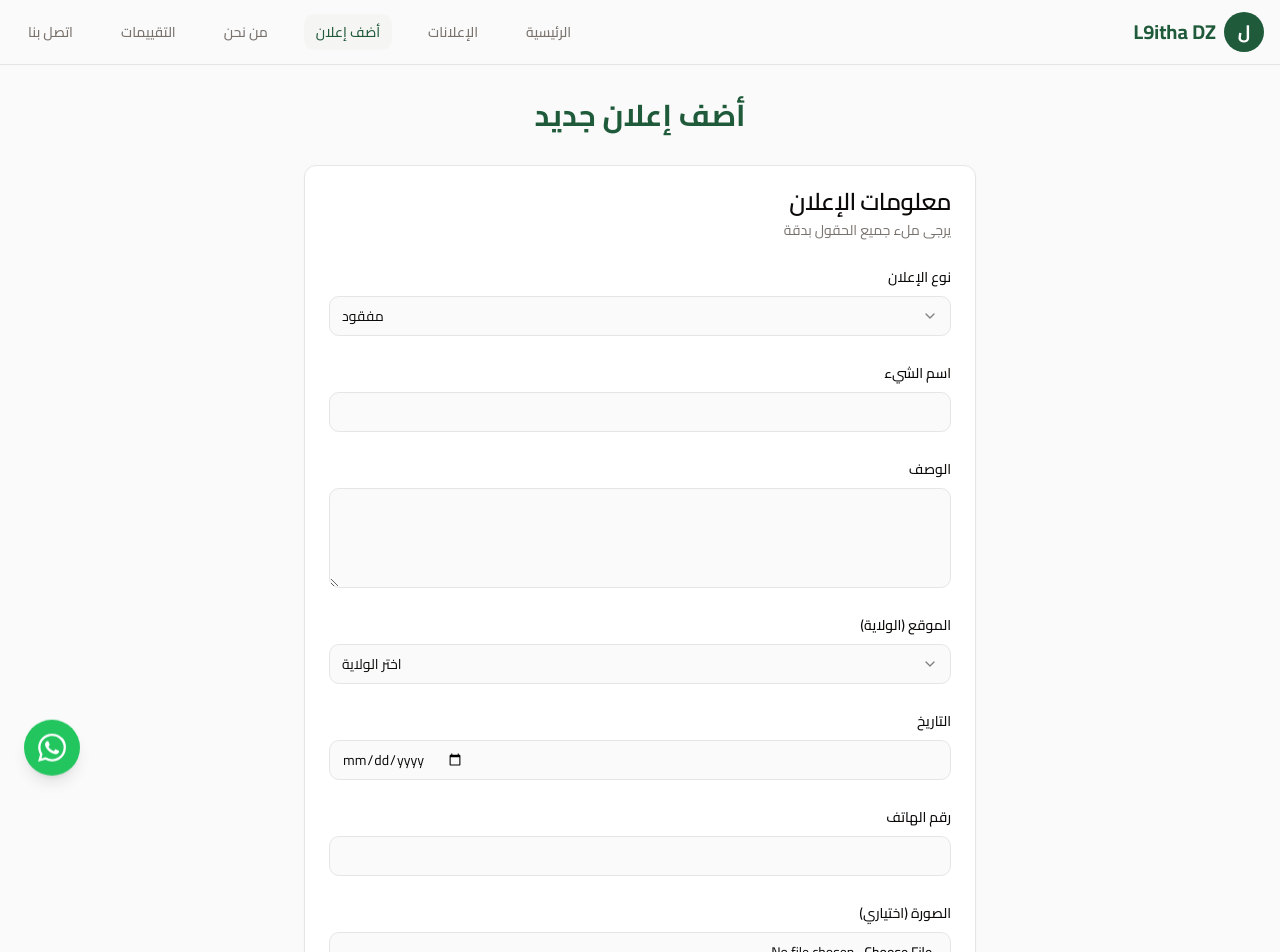
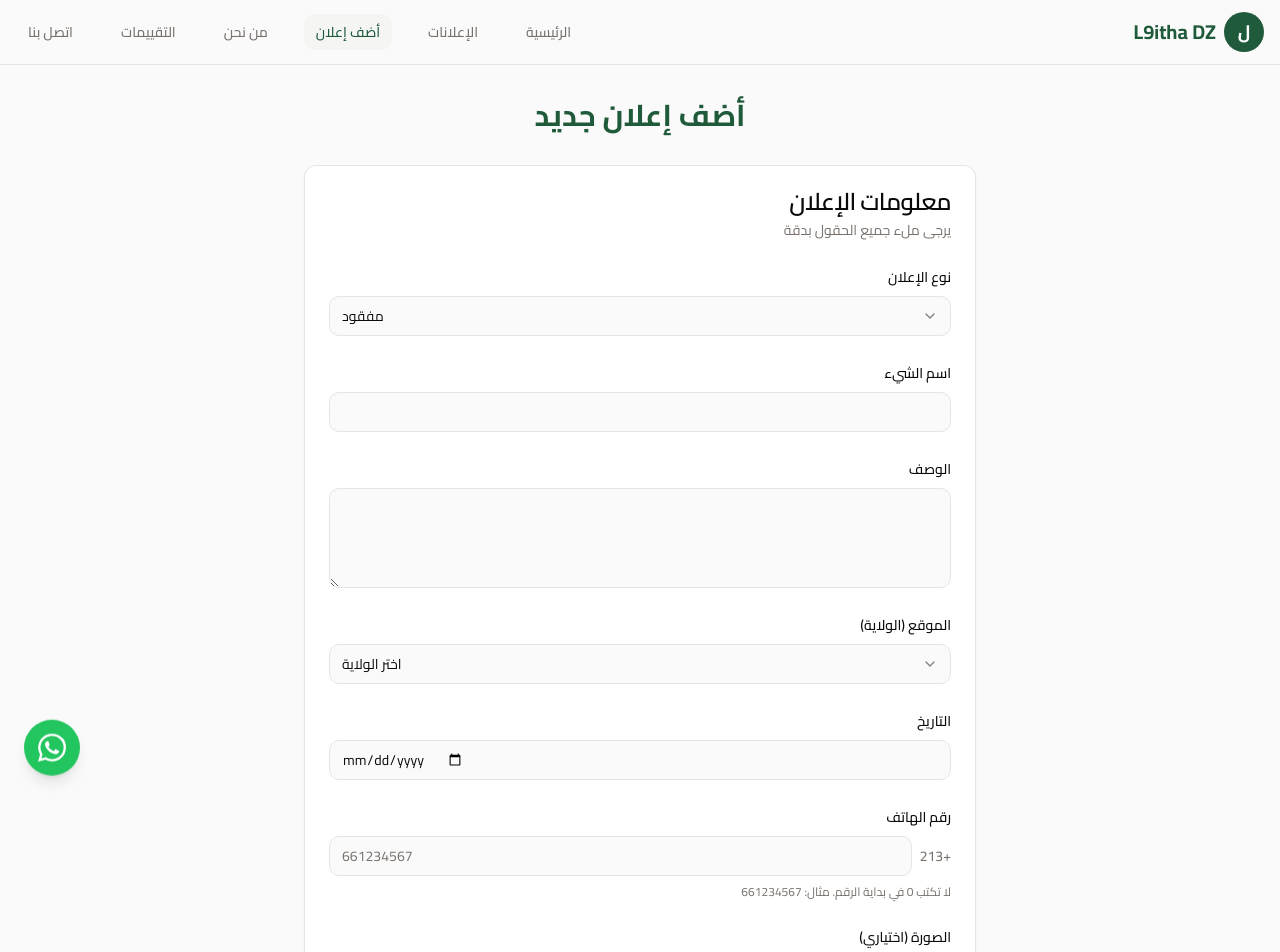
Before and after one commit to YOUNES54CDFVD/dz-finder, a React (Vite) app: page /submit in a window 1280 px wide. Shown: the top 952 px of the page. Built offline with nearby package versions, Linux system fonts and the light colour scheme.

Commit message:
Submit.tsx

```diff
--- a/src/pages/Submit.tsx
+++ b/src/pages/Submit.tsx
@@ -81,11 +81,16 @@ const Submit = () => {
       return;
     }
 
-    const phoneRegex = /^(\+213|0)[0-9]{9}$/;
-    if (!phoneRegex.test(contactNumber.replace(/\s/g, ""))) {
+    // ✅ تصحيح الرقم: تجاهل الصفر بعد +213
+    const cleaned = contactNumber.replace(/\D/g, "");
+    const correctedNumber = cleaned.startsWith("0") ? cleaned.slice(1) : cleaned;
+    const fullNumber = "+213" + correctedNumber;
+
+    const phoneRegex = /^\+213[5-7][0-9]{8}$/;
+    if (!phoneRegex.test(fullNumber)) {
       toast({
         title: "رقم غير صحيح",
-        description: "مثال: +213 555 123 456",
+        description: "مثال: +213661234567 أو 0661234567",
         variant: "destructive",
       });
       setIsSubmitting(false);
@@ -122,7 +127,7 @@ const Submit = () => {
       ad_type: type,
       location,
       date,
-      contact_numberer: contactNumber,
+      contact_numberer: fullNumber,
       image_url: imageUrl,
       status: "pending",
       created_at: new Date().toISOString(),
@@ -159,7 +164,9 @@ const Submit = () => {
       <Navigation />
       <div className="container mx-auto px-4 py-8">
         <div className="max-w-2xl mx-auto">
-          <h1 className="text-3xl font-bold text-center mb-8 text-primary">أضف إعلان جديد</h1>
+          <h1 className="text-3xl font-bold text-center mb-8 text-primary">
+            أضف إعلان جديد
+          </h1>
 
           <Card>
             <CardHeader>
@@ -171,7 +178,10 @@ const Submit = () => {
                 {/* النوع */}
                 <div className="space-y-2">
                   <Label>نوع الإعلان</Label>
-                  <Select value={formData.type} onValueChange={(v) => handleInputChange("type", v)}>
+                  <Select
+                    value={formData.type}
+                    onValueChange={(v) => handleInputChange("type", v)}
+                  >
                     <SelectTrigger>
                       <SelectValue placeholder="نوع الإعلان" />
                     </SelectTrigger>
@@ -185,7 +195,10 @@ const Submit = () => {
                 {/* الاسم */}
                 <div className="space-y-2">
                   <Label>اسم الشيء</Label>
-                  <Input value={formData.itemName} onChange={(e) => handleInputChange("itemName", e.target.value)} />
+                  <Input
+                    value={formData.itemName}
+                    onChange={(e) => handleInputChange("itemName", e.target.value)}
+                  />
                 </div>
 
                 {/* الوصف */}
@@ -201,13 +214,18 @@ const Submit = () => {
                 {/* الولاية */}
                 <div className="space-y-2">
                   <Label>الموقع (الولاية)</Label>
-                  <Select value={formData.location} onValueChange={(v) => handleInputChange("location", v)}>
+                  <Select
+                    value={formData.location}
+                    onValueChange={(v) => handleInputChange("location", v)}
+                  >
                     <SelectTrigger>
                       <SelectValue placeholder="اختر الولاية" />
                     </SelectTrigger>
                     <SelectContent>
                       {wilayas.map((w) => (
-                        <SelectItem key={w} value={w}>{w}</SelectItem>
+                        <SelectItem key={w} value={w}>
+                          {w}
+                        </SelectItem>
                       ))}
                     </SelectContent>
                   </Select>
@@ -223,14 +241,22 @@ const Submit = () => {
                   />
                 </div>
 
-                {/* الهاتف */}
+                {/* ✅ الهاتف مع مفتاح ثابت */}
                 <div className="space-y-2">
                   <Label>رقم الهاتف</Label>
+                  <div className="flex gap-2 items-center">
+                    <span className="text-sm text-muted-foreground font-medium">+213</span>
                     <Input
                       type="tel"
+                      placeholder="661234567"
                       value={formData.contactNumber}
                       onChange={(e) => handleInputChange("contactNumber", e.target.value)}
+                      className="w-full"
                     />
+                  </div>
+                  <p className="text-xs text-muted-foreground">
+                    لا تكتب 0 في بداية الرقم. مثال: 661234567
+                  </p>
                 </div>
 
                 {/* الصورة */}
@@ -239,7 +265,6 @@ const Submit = () => {
                   <Input type="file" accept="image/*" onChange={handleImageChange} />
                 </div>
 
-                {/* زر الإرسال */}
                 <Button
                   type="submit"
                   disabled={isSubmitting}
@@ -251,7 +276,7 @@ const Submit = () => {
             </CardContent>
           </Card>
 
-          {/* لودينغ أثناء الإرسال */}
+          {/* تحميل */}
           {isSubmitting && (
             <div className="fixed inset-0 bg-black bg-opacity-40 flex items-center justify-center z-50">
               <div className="bg-card text-card-foreground p-6 rounded-lg shadow-lg text-center">
@@ -261,7 +286,7 @@ const Submit = () => {
             </div>
           )}
 
-          {/* رسالة نجاح بعد النشر */}
+          {/* نجاح */}
           {showSuccessPopup && (
             <div className="fixed bottom-4 left-1/2 transform -translate-x-1/2 bg-primary text-primary-foreground px-6 py-4 rounded-lg shadow-lg z-50 text-center space-y-3">
               <p>🎉 تم نشر إعلانك بنجاح!</p>
```
Lines whose indentation alone changed are shown as unchanged.
